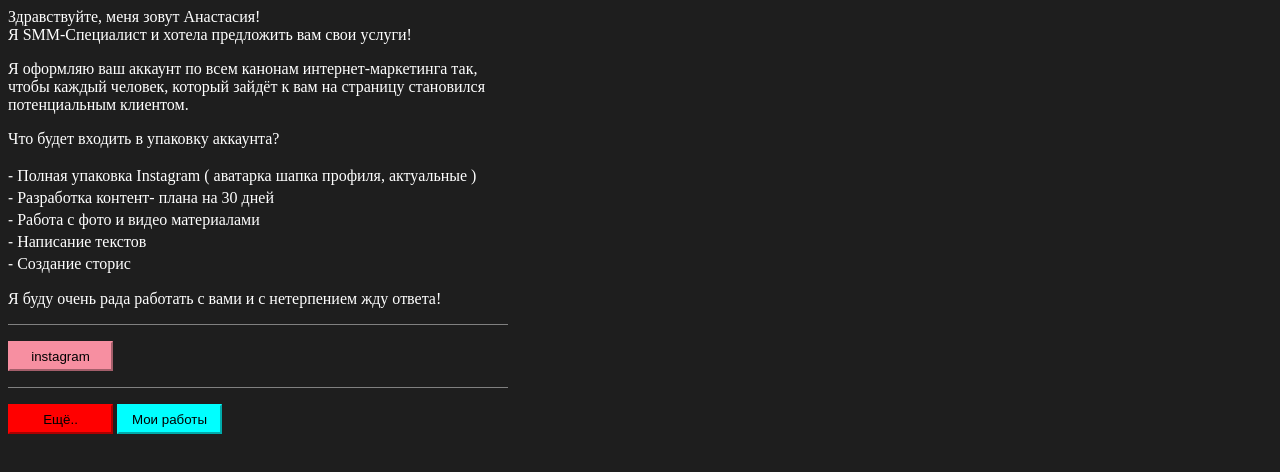
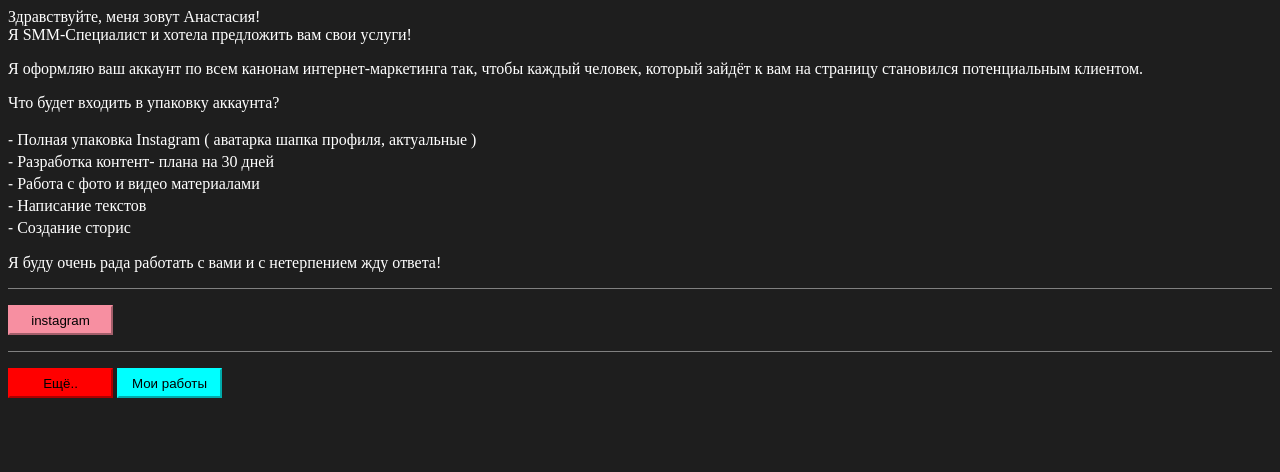
Before and after one commit to Serga05/SMM-YSLYGI, a plain HTML site: page index.html in a window 1280 px wide. Drawn offline with Linux system fonts and the light colour scheme.

Commit message:
Update index.css

```diff
--- a/index.css
+++ b/index.css
@@ -1,8 +1,6 @@
 body {
 	background-color: #1e1e1e;
     color: white;
-	max-width: 500px;
-	max-height: 700px;
 }
 .instagramBUTTON {
 	background-color: #f78fa1;
```
